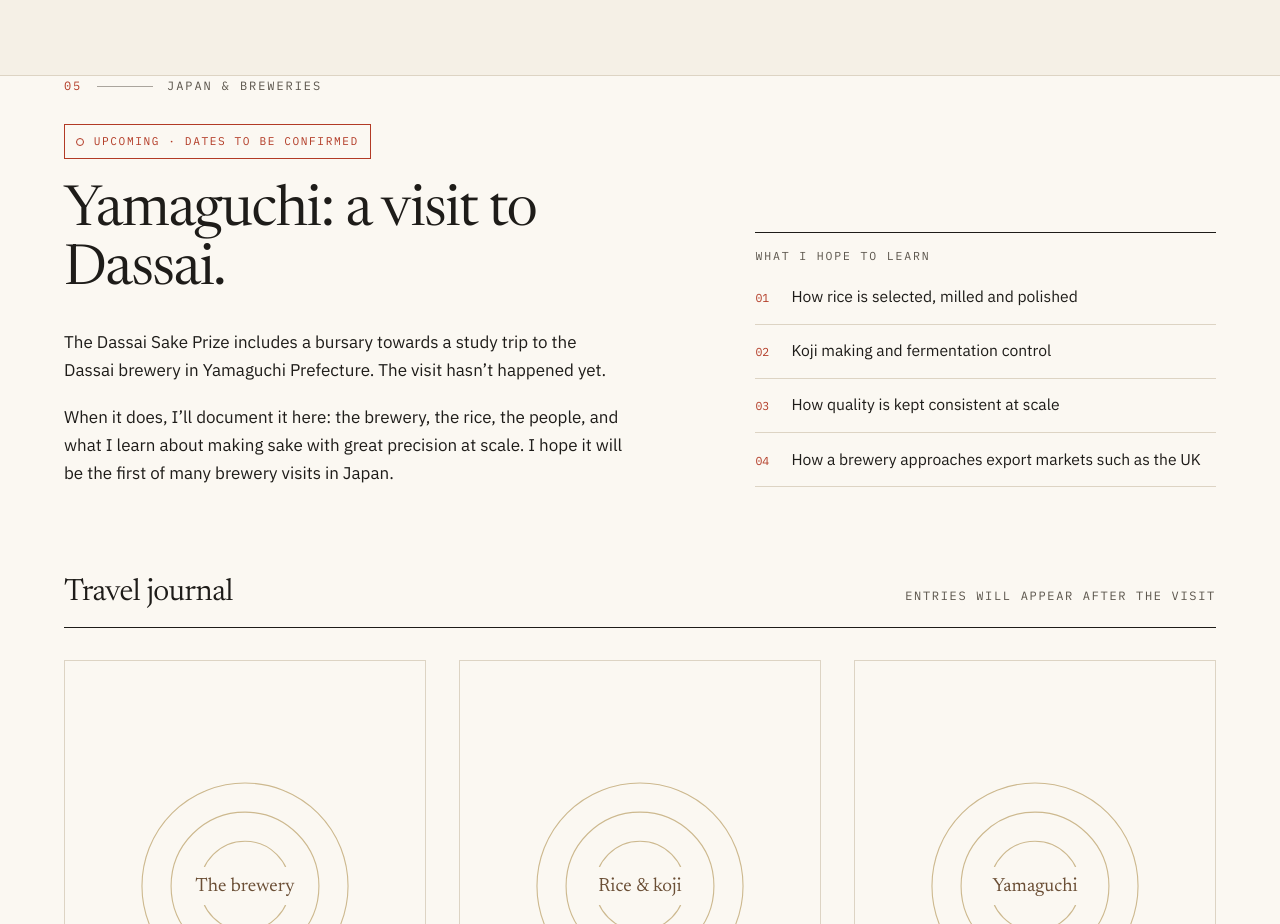
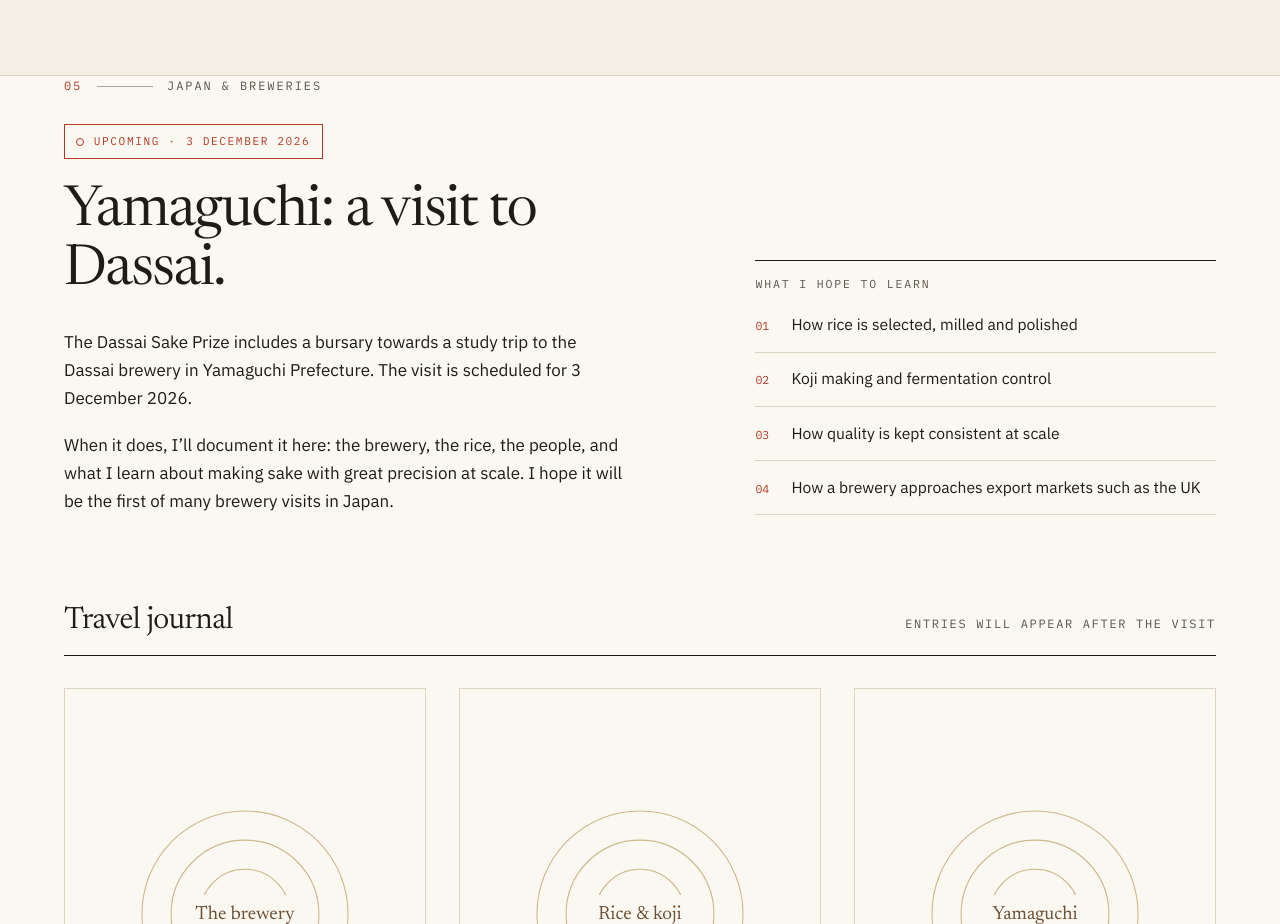
Before and after one commit to NestedLoof/NestedLoof.github.io, a plain HTML site: page sake/index.html in a window 1280 px wide. Shown: the part 8100-9024 px from the top of the page. Drawn offline with Linux system fonts and the light colour scheme.

Commit message:
Add Dassai brewery visit date (3 December 2026)

```diff
--- a/sake/index.html
+++ b/sake/index.html
@@ -331,10 +331,10 @@
         <div class="grid">
           <div class="japan__text">
             <p class="sec-num reveal"><span>05</span><span>Japan &amp; breweries</span></p>
-            <p class="status">Upcoming · dates to be confirmed</p>
+            <p class="status">Upcoming · <time datetime="2026-12-03">3 December 2026</time></p>
             <h2 id="japan-title" class="reveal">Yamaguchi: a visit to Dassai.</h2>
             <div class="prose">
-              <p>The Dassai Sake Prize includes a bursary towards a study trip to the Dassai brewery in Yamaguchi Prefecture. The visit hasn’t happened yet.</p>
+              <p>The Dassai Sake Prize includes a bursary towards a study trip to the Dassai brewery in Yamaguchi Prefecture. The visit is scheduled for 3 December 2026.</p>
               <p>When it does, I’ll document it here: the brewery, the rice, the people, and what I learn about making sake with great precision at scale. I hope it will be the first of many brewery visits in Japan.</p>
             </div>
           </div>
```
